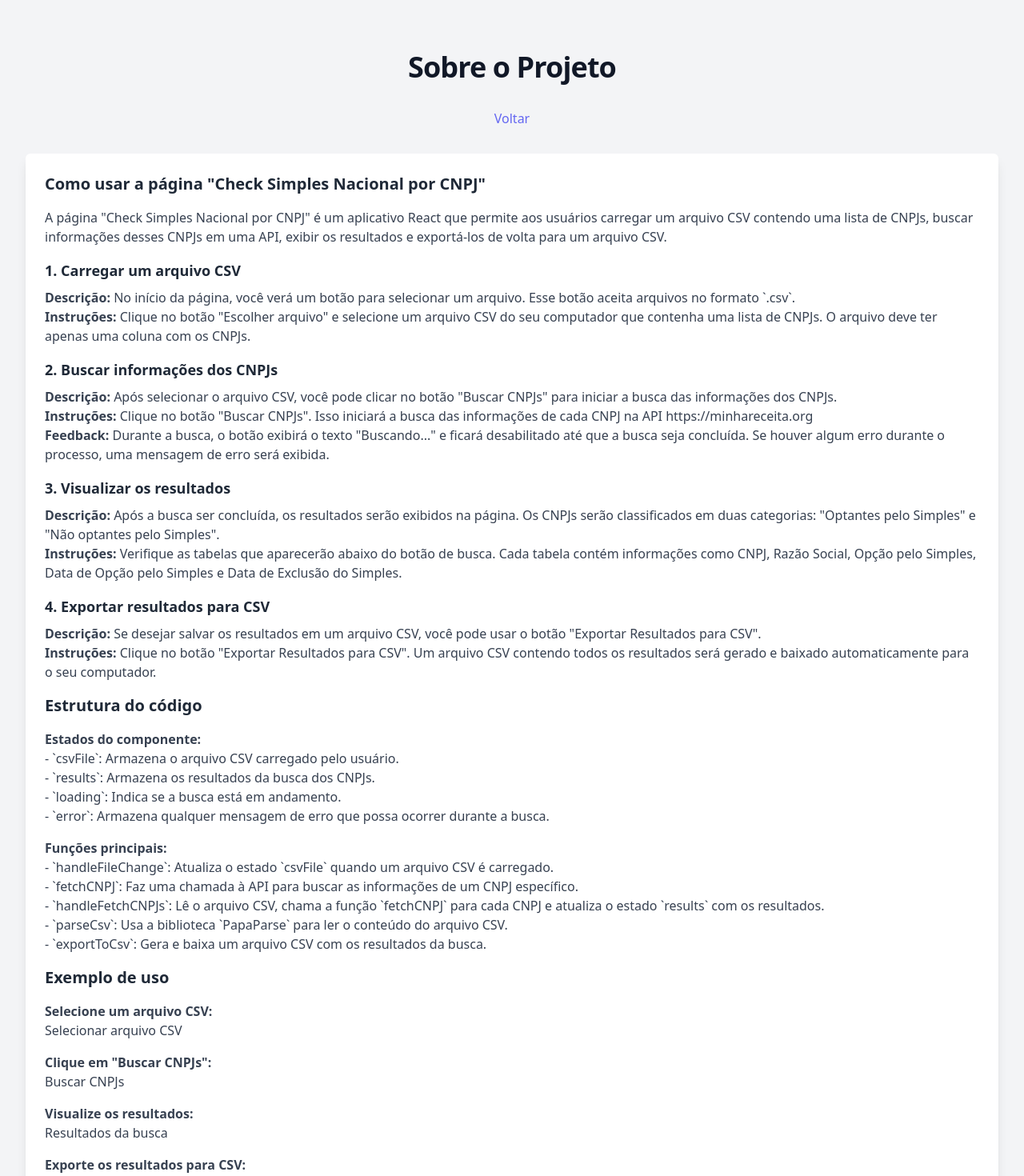
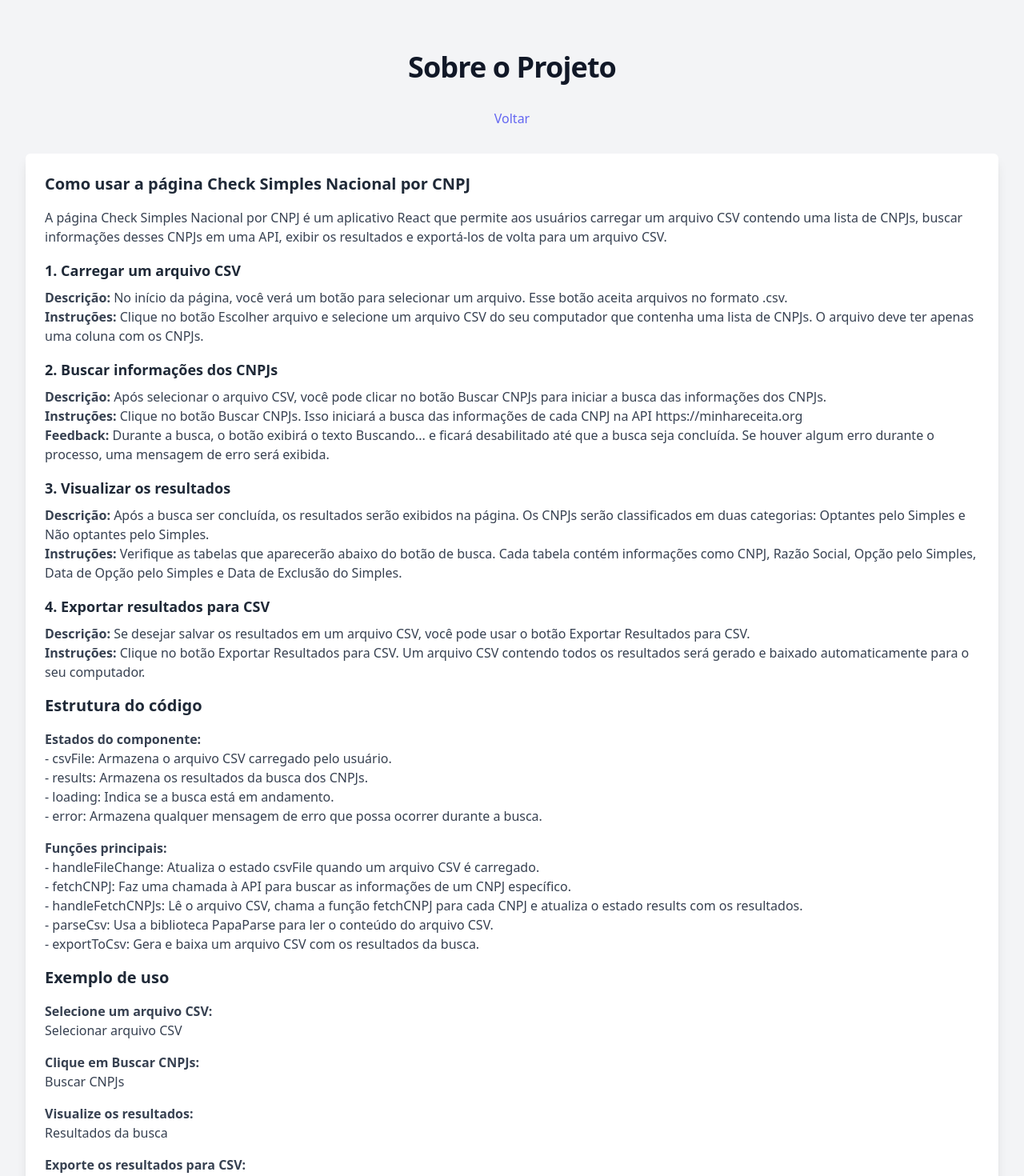
Before and after one commit to abnerssantana/checksimplescnpj, a Next.js app: page /sobre in a window 1280 px wide. Shown: the top 1470 px of the page at 80% size. Built offline with nearby package versions, Linux system fonts and the light colour scheme.

Commit message:
Update sobre.js

```diff
--- a/pages/sobre.js
+++ b/pages/sobre.js
@@ -16,52 +16,52 @@ export default function Sobre() {
                         <a className="font-medium text-indigo-500 hover:text-indigo-700">Voltar</a>
                     </Link></p>
                     <div className="bg-white rounded-md p-6 shadow-lg">
-                        <h3 className="text-xl font-semibold text-gray-800 mb-4">Como usar a página &quot;Check Simples Nacional por CNPJ&quot;</h3>
+                        <h3 className="text-xl font-semibold text-gray-800 mb-4">Como usar a página Check Simples Nacional por CNPJ</h3>
                         <p className="text-gray-700 mb-4">
-                            A página &quot;Check Simples Nacional por CNPJ&quot; é um aplicativo React que permite aos usuários carregar um arquivo CSV contendo uma lista de CNPJs, buscar informações desses CNPJs em uma API, exibir os resultados e exportá-los de volta para um arquivo CSV.
+                            A página Check Simples Nacional por CNPJ é um aplicativo React que permite aos usuários carregar um arquivo CSV contendo uma lista de CNPJs, buscar informações desses CNPJs em uma API, exibir os resultados e exportá-los de volta para um arquivo CSV.
                         </p>
 
                         <h4 className="text-lg font-semibold text-gray-800 mb-2">1. Carregar um arquivo CSV</h4>
                         <p className="text-gray-700 mb-4">
-                            <strong>Descrição:</strong> No início da página, você verá um botão para selecionar um arquivo. Esse botão aceita arquivos no formato `.csv`.<br />
-                            <strong>Instruções:</strong> Clique no botão &quot;Escolher arquivo&quot; e selecione um arquivo CSV do seu computador que contenha uma lista de CNPJs. O arquivo deve ter apenas uma coluna com os CNPJs.
+                            <strong>Descrição:</strong> No início da página, você verá um botão para selecionar um arquivo. Esse botão aceita arquivos no formato .csv.<br />
+                            <strong>Instruções:</strong> Clique no botão Escolher arquivo e selecione um arquivo CSV do seu computador que contenha uma lista de CNPJs. O arquivo deve ter apenas uma coluna com os CNPJs.
                         </p>
 
                         <h4 className="text-lg font-semibold text-gray-800 mb-2">2. Buscar informações dos CNPJs</h4>
                         <p className="text-gray-700 mb-4">
-                            <strong>Descrição:</strong> Após selecionar o arquivo CSV, você pode clicar no botão &quot;Buscar CNPJs&quot; para iniciar a busca das informações dos CNPJs.<br />
-                            <strong>Instruções:</strong> Clique no botão &quot;Buscar CNPJs&quot;. Isso iniciará a busca das informações de cada CNPJ na API https://minhareceita.org<br />
-                            <strong>Feedback:</strong> Durante a busca, o botão exibirá o texto &quot;Buscando...&quot; e ficará desabilitado até que a busca seja concluída. Se houver algum erro durante o processo, uma mensagem de erro será exibida.
+                            <strong>Descrição:</strong> Após selecionar o arquivo CSV, você pode clicar no botão Buscar CNPJs para iniciar a busca das informações dos CNPJs.<br />
+                            <strong>Instruções:</strong> Clique no botão Buscar CNPJs. Isso iniciará a busca das informações de cada CNPJ na API https://minhareceita.org<br />
+                            <strong>Feedback:</strong> Durante a busca, o botão exibirá o texto Buscando... e ficará desabilitado até que a busca seja concluída. Se houver algum erro durante o processo, uma mensagem de erro será exibida.
                         </p>
 
                         <h4 className="text-lg font-semibold text-gray-800 mb-2">3. Visualizar os resultados</h4>
                         <p className="text-gray-700 mb-4">
-                            <strong>Descrição:</strong> Após a busca ser concluída, os resultados serão exibidos na página. Os CNPJs serão classificados em duas categorias: &quot;Optantes pelo Simples&quot; e &quot;Não optantes pelo Simples&quot;.<br />
+                            <strong>Descrição:</strong> Após a busca ser concluída, os resultados serão exibidos na página. Os CNPJs serão classificados em duas categorias: Optantes pelo Simples e Não optantes pelo Simples.<br />
                             <strong>Instruções:</strong> Verifique as tabelas que aparecerão abaixo do botão de busca. Cada tabela contém informações como CNPJ, Razão Social, Opção pelo Simples, Data de Opção pelo Simples e Data de Exclusão do Simples.
                         </p>
 
                         <h4 className="text-lg font-semibold text-gray-800 mb-2">4. Exportar resultados para CSV</h4>
                         <p className="text-gray-700 mb-4">
-                            <strong>Descrição:</strong> Se desejar salvar os resultados em um arquivo CSV, você pode usar o botão &quot;Exportar Resultados para CSV&quot;.<br />
-                            <strong>Instruções:</strong> Clique no botão &quot;Exportar Resultados para CSV&quot;. Um arquivo CSV contendo todos os resultados será gerado e baixado automaticamente para o seu computador.
+                            <strong>Descrição:</strong> Se desejar salvar os resultados em um arquivo CSV, você pode usar o botão Exportar Resultados para CSV.<br />
+                            <strong>Instruções:</strong> Clique no botão Exportar Resultados para CSV. Um arquivo CSV contendo todos os resultados será gerado e baixado automaticamente para o seu computador.
                         </p>
 
                         <h3 className="text-xl font-semibold text-gray-800 mb-4">Estrutura do código</h3>
                         <p className="text-gray-700 mb-4">
                             <strong>Estados do componente:</strong><br />
-                            - `csvFile`: Armazena o arquivo CSV carregado pelo usuário.<br />
-                            - `results`: Armazena os resultados da busca dos CNPJs.<br />
-                            - `loading`: Indica se a busca está em andamento.<br />
-                            - `error`: Armazena qualquer mensagem de erro que possa ocorrer durante a busca.
+                            - csvFile: Armazena o arquivo CSV carregado pelo usuário.<br />
+                            - results: Armazena os resultados da busca dos CNPJs.<br />
+                            - loading: Indica se a busca está em andamento.<br />
+                            - error: Armazena qualquer mensagem de erro que possa ocorrer durante a busca.
                         </p>
 
                         <p className="text-gray-700 mb-4">
                             <strong>Funções principais:</strong><br />
-                            - `handleFileChange`: Atualiza o estado `csvFile` quando um arquivo CSV é carregado.<br />
-                            - `fetchCNPJ`: Faz uma chamada à API para buscar as informações de um CNPJ específico.<br />
-                            - `handleFetchCNPJs`: Lê o arquivo CSV, chama a função `fetchCNPJ` para cada CNPJ e atualiza o estado `results` com os resultados.<br />
-                            - `parseCsv`: Usa a biblioteca `PapaParse` para ler o conteúdo do arquivo CSV.<br />
-                            - `exportToCsv`: Gera e baixa um arquivo CSV com os resultados da busca.
+                            - handleFileChange: Atualiza o estado csvFile quando um arquivo CSV é carregado.<br />
+                            - fetchCNPJ: Faz uma chamada à API para buscar as informações de um CNPJ específico.<br />
+                            - handleFetchCNPJs: Lê o arquivo CSV, chama a função fetchCNPJ para cada CNPJ e atualiza o estado results com os resultados.<br />
+                            - parseCsv: Usa a biblioteca PapaParse para ler o conteúdo do arquivo CSV.<br />
+                            - exportToCsv: Gera e baixa um arquivo CSV com os resultados da busca.
                         </p>
 
                         <h3 className="text-xl font-semibold text-gray-800 mb-4">Exemplo de uso</h3>
@@ -70,7 +70,7 @@ export default function Sobre() {
                             Selecionar arquivo CSV
                         </p>
                         <p className="text-gray-700 mb-4">
-                            <strong>Clique em &quot;Buscar CNPJs&quot;:</strong><br />
+                            <strong>Clique em Buscar CNPJs:</strong><br />
                             Buscar CNPJs
                         </p>
                         <p className="text-gray-700 mb-4">
```
